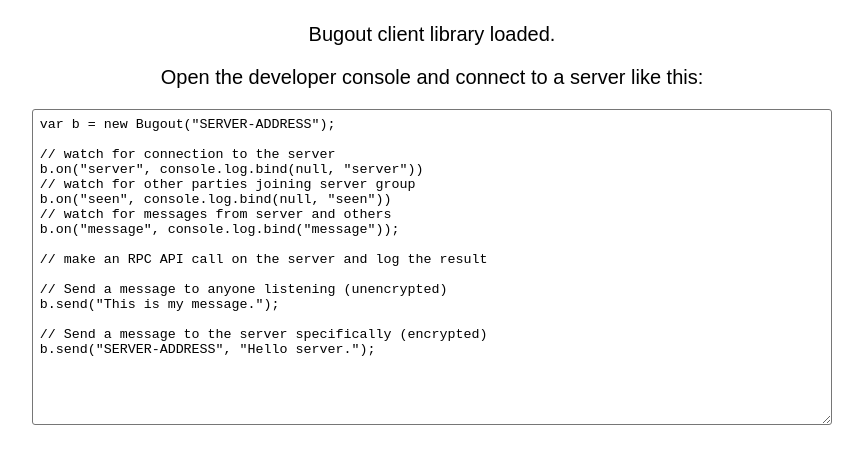
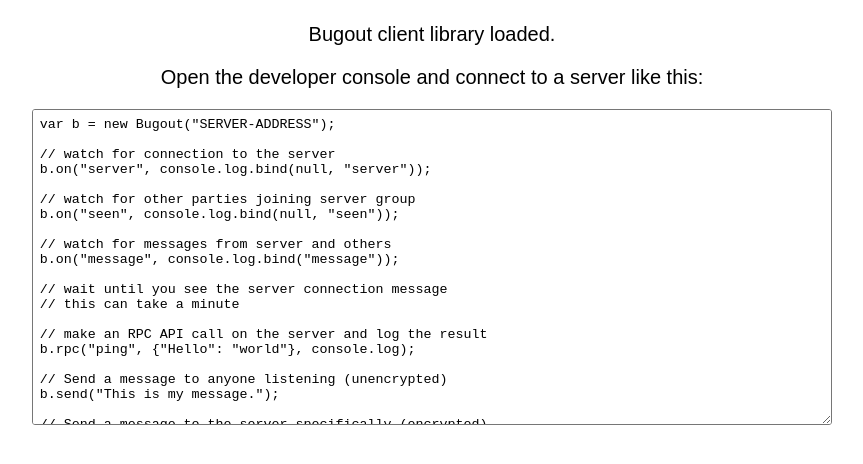
Before and after one commit to chr15m/bugout, a website: page docs/client.html in a window 1280 px wide. Shown: the whole page, without its empty margins (208-1071 px from the left). Drawn offline with Linux system fonts and the light colour scheme.

Commit message:
Updated client examples.

```diff
--- a/docs/client.html
+++ b/docs/client.html
@@ -16,13 +16,19 @@
 var b = new Bugout("SERVER-ADDRESS");
 
 // watch for connection to the server
-b.on("server", console.log.bind(null, "server"))
+b.on("server", console.log.bind(null, "server"));
+
 // watch for other parties joining server group
-b.on("seen", console.log.bind(null, "seen"))
+b.on("seen", console.log.bind(null, "seen"));
+
 // watch for messages from server and others
 b.on("message", console.log.bind("message"));
 
+// wait until you see the server connection message
+// this can take a minute
+
 // make an RPC API call on the server and log the result
+b.rpc("ping", {"Hello": "world"}, console.log);
 
 // Send a message to anyone listening (unencrypted)
 b.send("This is my message.");
```
